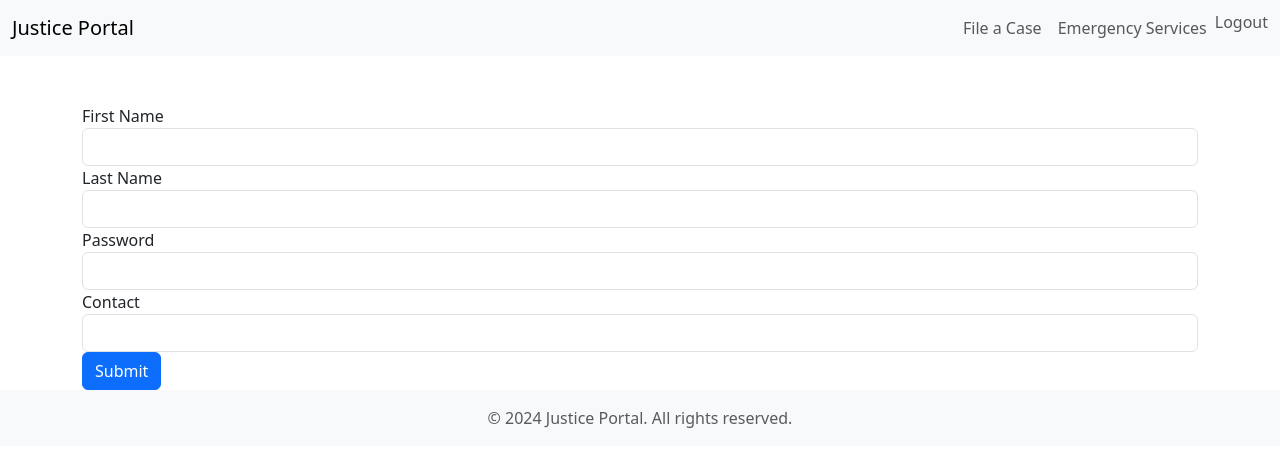
After one commit to Prabhpuran/socialproblem, a Django app: page / in a window 1280 px wide. The commit adds this page. Shown: the top 467 px of the page. Run offline with Django 5.2, Linux system fonts and the light colour scheme; a user stored in the database is signed in.

Commit message:
Things are messy still

```diff
--- a/home/urls.py
+++ b/home/urls.py
@@ -7,6 +7,7 @@ urlpatterns = [
     path('file-case/', views.file_case, name='file_case'),
     path('emergency-services/', views.emergency_services, name='emergency_services'),
     path('register/', views.register, name='register'),
-    path('login/', auth_views.LoginView.as_view(), name='login'),
-    path('logout/', auth_views.LogoutView.as_view(), name='logout'),
+    path('accounts/login/', views.user_login, name='login'),
+    path('login/', auth_views.LoginView.as_view(template_name = 'login.html'), name='login'),
+    path('logout/', views.user_logout, name='logout'),
 ]
--- a/home/views.py
+++ b/home/views.py
@@ -1,8 +1,9 @@
 from django.shortcuts import render, redirect
 from .forms import CustomUserCreationForm
-from django.contrib.auth import login, authenticate
+from django.contrib.auth import login, authenticate, logout
 from django.contrib.auth.forms import AuthenticationForm
 from django.contrib.auth.decorators import login_required
+from django.views.decorators.http import require_POST
 from .forms import CaseForm
 
 # User registration view
@@ -25,9 +26,10 @@ def user_login(request):
             username = form.cleaned_data.get('username')
             password = form.cleaned_data.get('password')
             user = authenticate(request, username=username, password=password)
+            # return redirect('dashboard.html')
             if user is not None:
                 login(request, user)
-                return redirect('home')
+                return redirect('login.html')
     else:
         form = AuthenticationForm()
     return render(request, 'login.html', {'form': form})
@@ -37,6 +39,11 @@ def user_login(request):
 def dashboard(request):
     return render(request, 'dashboard.html')
 
+@login_required
+@require_POST
+def user_logout(request):
+    logout(request)
+    return redirect('login.html')
 
 # def register(request):
 #     if request.method == "POST":
@@ -44,13 +51,13 @@ def dashboard(request):
 #         if form.is_valid():
 #             user = form.save()
 #             login(request, user)
-#             return redirect('home')
+#             return redirect('dashboard.html')
 #     else:
 #         form = CustomUserCreationForm()
 #     return render(request, 'register.html', {'form': form})
 
-# def home(request):
-#     return render(request, 'home.html')
+def home(request):
+    return render(request, 'dashboard.html')
 
 @login_required
 def file_case(request):
--- a/templates/base.html
+++ b/templates/base.html
@@ -1,20 +1,88 @@
-<!doctype html>
+<!-- doctype html>
 <html lang="en">
   <head>
-    <!-- Required meta tags -->
+
     <meta charset="utf-8">
     <meta name="viewport" content="width=device-width, initial-scale=1, shrink-to-fit=no">
 
-    <!-- Bootstrap CSS -->
     <link rel="stylesheet" href="https://cdn.jsdelivr.net/npm/bootstrap@4.4.1/dist/css/bootstrap.min.css" integrity="sha384-Vkoo8x4CGsO3+Hhxv8T/Q5PaXtkKtu6ug5TOeNV6gBiFeWPGFN9MuhOf23Q9Ifjh" crossorigin="anonymous">
 
     <title>Social Problem</title>
   </head>
   <body>
-    <!-- Optional JavaScript -->
-    <!-- jQuery first, then Popper.js, then Bootstrap JS -->
     <script src="https://code.jquery.com/jquery-3.4.1.slim.min.js" integrity="sha384-J6qa4849blE2+poT4WnyKhv5vZF5SrPo0iEjwBvKU7imGFAV0wwj1yYfoRSJoZ+n" crossorigin="anonymous"></script>
     <script src="https://cdn.jsdelivr.net/npm/popper.js@1.16.0/dist/umd/popper.min.js" integrity="sha384-Q6E9RHvbIyZFJoft+2mJbHaEWldlvI9IOYy5n3zV9zzTtmI3UksdQRVvoxMfooAo" crossorigin="anonymous"></script>
     <script src="https://cdn.jsdelivr.net/npm/bootstrap@4.4.1/dist/js/bootstrap.min.js" integrity="sha384-wfSDF2E50Y2D1uUdj0O3uMBJnjuUD4Ih7YwaYd1iqfktj0Uod8GCExl3Og8ifwB6" crossorigin="anonymous"></script>
   </body>
+</html -->
+
+<!DOCTYPE html>
+<html lang="en">
+<head>
+    <meta charset="UTF-8">
+    <meta name="viewport" content="width=device-width, initial-scale=1.0">
+    <meta http-equiv="X-UA-Compatible" content="ie=edge">
+    <title>{% block title %}Justice Portal{% endblock %}</title>
+
+    {% load static %}
+
+    <!-- Bootstrap CSS CDN -->
+    <link href="https://cdn.jsdelivr.net/npm/bootstrap@5.3.0/dist/css/bootstrap.min.css" rel="stylesheet">
+
+    <!-- Additional CSS (optional) -->
+    <link rel="stylesheet" href="{% static 'css/styles.css' %}">
+</head>
+<body>
+    <!-- Navigation Bar -->
+    <nav class="navbar navbar-expand-lg navbar-light bg-light">
+        <div class="container-fluid">
+            <a class="navbar-brand" href="/">Justice Portal</a>
+            <button class="navbar-toggler" type="button" data-bs-toggle="collapse" data-bs-target="#navbarNav" aria-controls="navbarNav" aria-expanded="false" aria-label="Toggle navigation">
+                <span class="navbar-toggler-icon"></span>
+            </button>
+            <div class="collapse navbar-collapse" id="navbarNav">
+                <ul class="navbar-nav ms-auto">
+                    {% if user.is_authenticated %}
+                        <li class="nav-item">
+                            <a class="nav-link" href="{% url 'file_case' %}">File a Case</a>
+                        </li>
+                        <li class="nav-item">
+                            <a class="nav-link" href="{% url 'emergency_services' %}">Emergency Services</a>
+                        </li>
+                        <li class="nav-item">
+                          <form method="POST" action="{% url 'logout' %}" style="display:inline;">
+                            {% csrf_token %}
+                            <button type="submit" class="btn btn-link nav-link" style="display: inline; padding: 0; border: none; background: none;">Logout</button>
+                        </form>
+                        </li>
+                    {% else %}
+                        <li class="nav-item">
+                            <a class="nav-link" href="{% url 'login' %}">Login</a>
+                        </li>
+                        <li class="nav-item">
+                            <a class="nav-link" href="{% url 'register' %}">Register</a>
+                        </li>
+                    {% endif %}
+                </ul>
+            </div>
+        </div>
+    </nav>
+
+    <!-- Main Content -->
+    <div class="container mt-5">
+        {% block content %}
+        <!-- Page specific content goes here -->
+        {% endblock %}
+    </div>
+
+    <!-- Footer -->
+    <footer class="footer bg-light text-center py-3 mt-auto">
+        <div class="container">
+            <span class="text-muted">&copy; 2024 Justice Portal. All rights reserved.</span>
+        </div>
+    </footer>
+
+    <!-- Bootstrap JS CDN -->
+    <script src="https://cdn.jsdelivr.net/npm/bootstrap@5.3.0/dist/js/bootstrap.bundle.min.js"></script>
+</body>
 </html>
--- /dev/null
+++ b/templates/dashboard.html
@@ -0,0 +1,71 @@
+<!DOCTYPE html>
+<html lang="en">
+<head>
+    <meta charset="UTF-8">
+    <meta name="viewport" content="width=device-width, initial-scale=1.0">
+    <title>Document</title>
+</head>
+<body>
+{% extends 'base.html' %}
+{% block content %}
+
+  <form method="POST">
+      <div class="form-group">
+        <label for="exampleInputfname">First Name</label>
+        <input type="text" class="form-control" id="fname">
+        <!-- small id="emailHelp" class="form-text text-muted">We'll never share your email with anyone else.</small -->
+        <label for="exampleInputlname">Last Name</label>
+        <input type="text" class="form-control" id="lname">
+      </div>
+      <div class="form-group">
+        <label for="exampleInputPassword1">Password</label>
+        <input type="password" class="form-control" id="exampleInputPassword1">
+      </div>
+      <div class="form-group">
+          <label for="exampleInputPassword1">Contact</label>
+          <input type="number" class="form-control" id="exampleInputPassword1">
+      </div>
+
+      <!-- div class="form-group form-check">
+        <input type="checkbox" class="form-check-input" id="exampleCheck1">
+        <label class="form-check-label" for="exampleCheck1">Check me out</label>
+      </div -->
+      <button type="submit" class="btn btn-primary">Submit</button>
+    </form>
+{% endblock %}
+</body>
+</html>
+
+<nav class="navbar navbar-expand-lg navbar-light bg-light">
+  <!-- a class="navbar-brand" href="#">HopeLine</a>
+  <button class="navbar-toggler" type="button" data-toggle="collapse" data-target="#navbarSupportedContent" aria-controls="navbarSupportedContent" aria-expanded="false" aria-label="Toggle navigation">
+    <span class="navbar-toggler-icon"></span>
+  </button -->
+
+  <div class="collapse navbar-collapse" id="navbarSupportedContent">
+    <ul class="navbar-nav mr-auto">
+      <li class="nav-item active">
+        <a class="nav-link" href="#">Home <span class="sr-only">(current)</span></a>
+      </li>
+      <li class="nav-item">
+        <a class="dropdown-menu" href="#">Case</a>
+      </li>
+      <li class="nav-item dropdown">
+        <a class="nav-link dropdown-toggle" href="#" id="navbarDropdown" role="button" data-toggle="dropdown" aria-haspopup="true" aria-expanded="false">Dropdown</a>
+        <div class="dropdown-menu" aria-labelledby="navbarDropdown">
+          <a class="dropdown-item" href="#">Action</a>
+          <a class="dropdown-item" href="#">Another action</a>
+          <div class="dropdown-divider"></div>
+          <a class="dropdown-item" href="#">Something else here</a>
+        </div>
+      </li>
+      <li class="nav-item">
+        <a class="nav-link disabled" href="#" tabindex="-1" aria-disabled="true">Disabled</a>
+      </li>
+    </ul>
+    <form class="form-inline my-2 my-lg-0">
+      <input class="form-control mr-sm-2" type="search" placeholder="Search" aria-label="Search">
+      <button class="btn btn-outline-success my-2 my-sm-0" type="submit">Search</button>
+    </form>
+  </div>
+</nav>
```
Also changed, not shown: Socialproblem/settings.py (+8 -1 lines), home/forms.py (+7 -7 lines), templates/home.html (deleted, +0 -69 lines), db.sqlite3.
